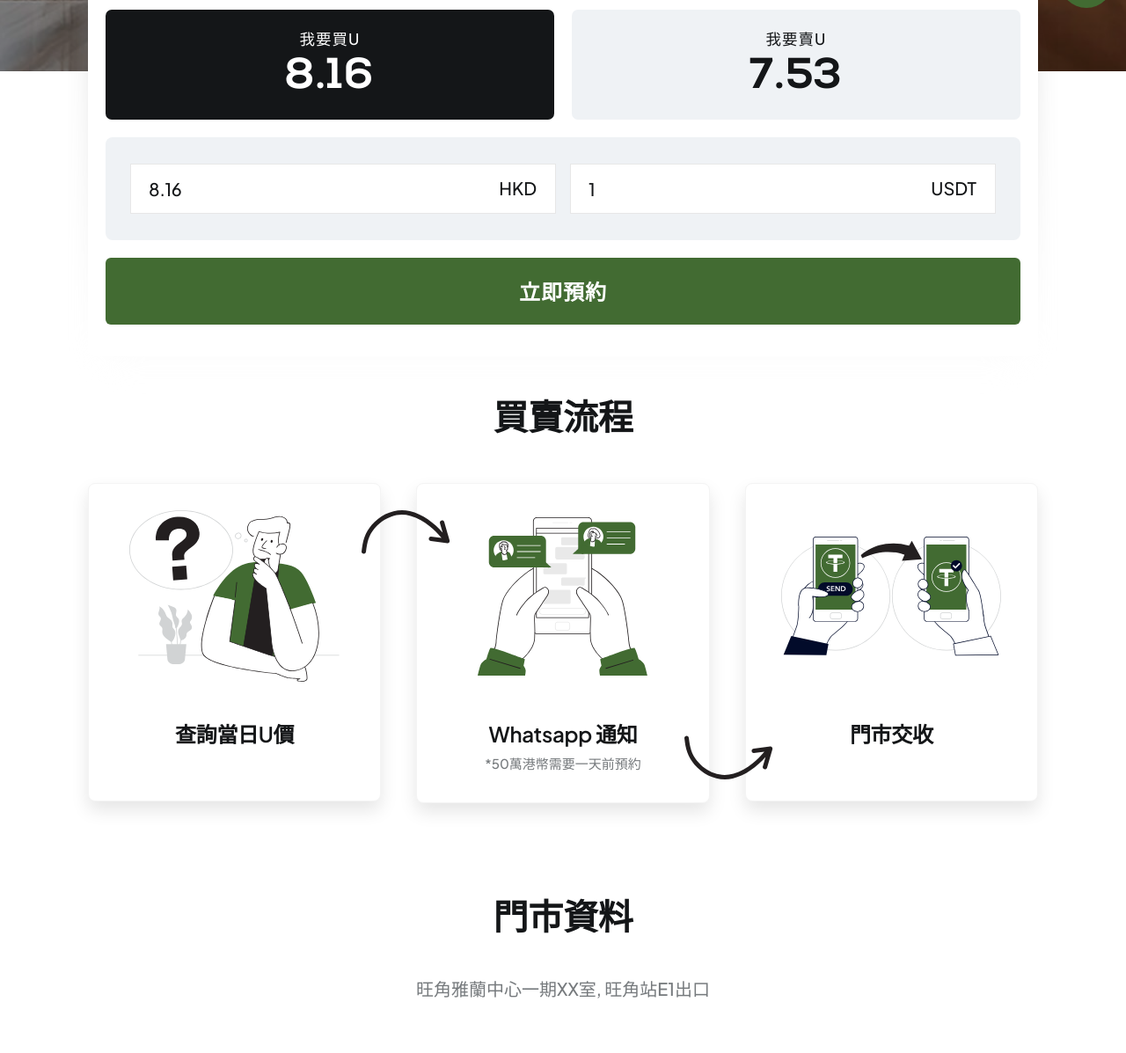
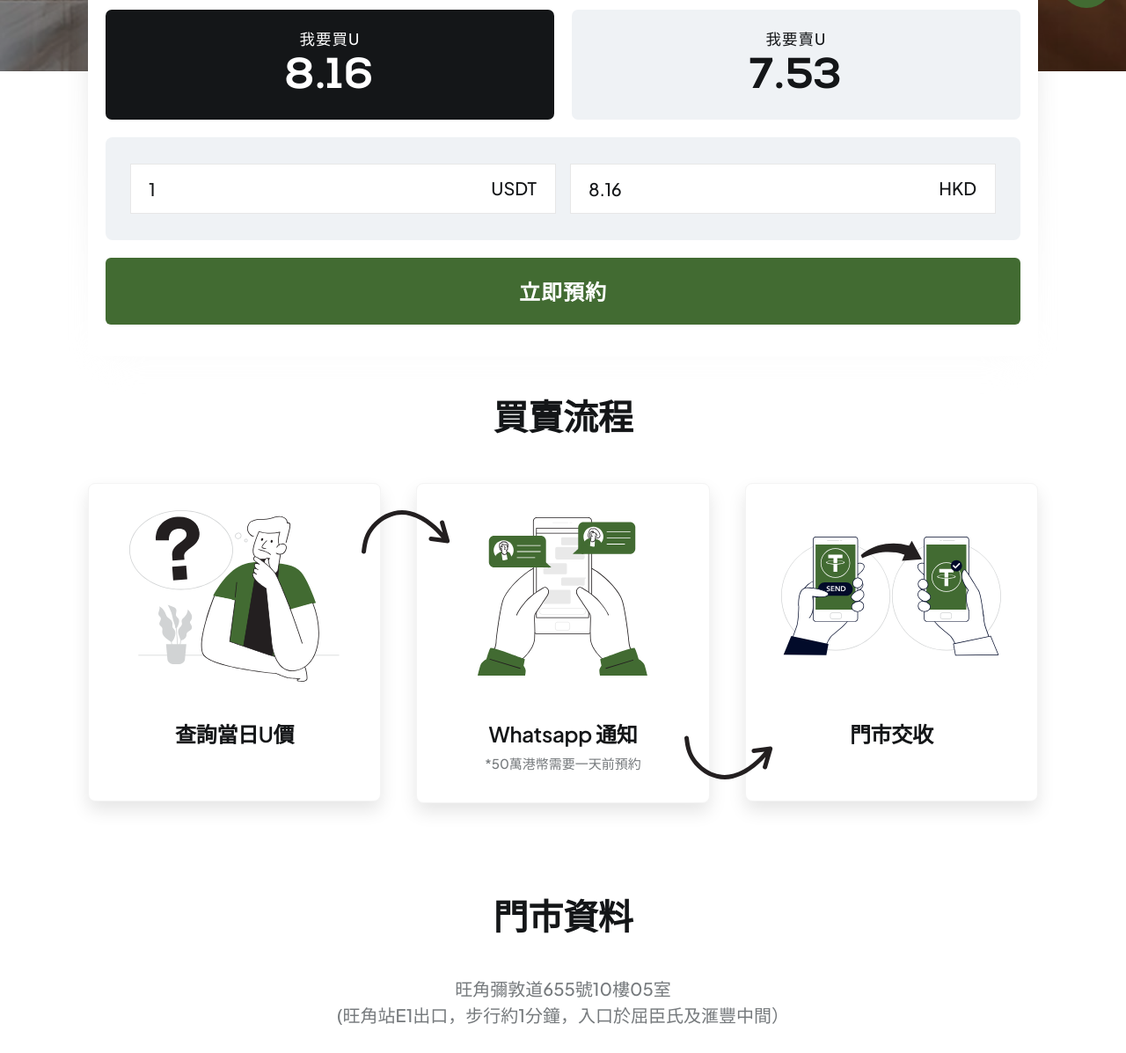
Before and after one commit to ukeedev/ukeedev.github.io, a plain HTML site: page index.html in a window 1280 px wide. Shown: the part 776-1973 px from the top of the page at 88% size. Drawn offline with Linux system fonts and the light colour scheme; grey boxes are pictures that could not be loaded.

Commit message:
202207211614
switched currency fields, removed exchange from title, new address

```diff
--- a/index.html
+++ b/index.html
@@ -5,7 +5,7 @@
 		<meta name="viewport" content="width=device-width, initial-scale=1, shrink-to-fit=no">
 		<meta name="description" content="">
         <meta name="keywords" content="">
-		<title>Union Crypto Exhange Centre</title>
+		<title>Union Crypto Centre</title>
 		<!-- Favicon -->
 		<link rel="apple-touch-icon" sizes="180x180" href="apple-touch-icon.png">
 		<link rel="icon" type="image/png" sizes="32x32" href="favicon-32x32.png">
@@ -134,11 +134,11 @@
 							<div class="row col-spacing-20" id="buyU">
 								<div class="col-12 margin-top-20">
 									<div class="form-row margin-0 padding-x-20 padding-y-30 bg-gray text-center border-radius-05">
+										<div class="col-12 col-md-6 usdt">
+											<input type="number" name="name" placeholder="" class="currency bg-white" v-model="usdt" min="0" pattern="^\d*(\.\d{0,2})?$">
+										</div>
 										<div class="col-12 col-md-6 hkd">
 											<input type="number" name="name" placeholder="" class="currency bg-white" v-model="hkd" min="0" pattern="^\d*(\.\d{0,2})?$">
-										</div>
-										<div class="col-12 col-md-6 usdt">
-											<input type="number" name="name" placeholder="" class="currency bg-white" v-model="usdt" min="0" pattern="^\d*(\.\d{0,2})?$">
 										</div>
 									</div>
 								</div>
@@ -236,7 +236,8 @@
 						<div class="row">
 							<div class="col-12 col-md-10 offset-md-1 col-lg-8 offset-lg-2">
 								<h2 class="font-weight-semi-bold h1 margin-bottom-40">門市資料</h2>
-								<p class="font-x-large">旺角雅蘭中心一期XX室, 旺角站E1出口</p>
+								<p class="font-x-large">旺角彌敦道655號10樓05室<br>
+									(旺角站E1出口，步行約1分鐘，入口於屈臣氏及滙豐中間）</p>
 							</div>
 						</div><!-- end row -->
 					</div>
@@ -244,7 +245,7 @@
 				<!-- Google Maps -->
 				<div class="container-fluid padding-0">
 					<div class="gmap-canvas">
-						<iframe src="https://www.google.com/maps/embed?pb=!1m18!1m12!1m3!1d3690.9397003198324!2d114.16717831536819!3d22.31812014788682!2m3!1f0!2f0!3f0!3m2!1i1024!2i768!4f13.1!3m3!1m2!1s0x340400c7a240fa9b%3A0x18822863bd67a910!2sGrand%20Plaza!5e0!3m2!1sen!2sph!4v1657533100486!5m2!1sen!2sph" width="1920" height="659" style="border:0;" allowfullscreen="" loading="lazy" referrerpolicy="no-referrer-when-downgrade"></iframe>
+						<iframe src="https://www.google.com/maps/embed?pb=!1m18!1m12!1m3!1d3690.9285064824207!2d114.16708191536814!3d22.31854344787144!2m3!1f0!2f0!3f0!3m2!1i1024!2i768!4f13.1!3m3!1m2!1s0x340400c7be160685%3A0xebedafbd75d4029a!2s10%2005%2C%20Wu%20Sang%20House%2C%20655%20Nathan%20Rd%2C%20Mong%20Kok%2C%20Hong%20Kong!5e0!3m2!1sen!2sph!4v1658391020827!5m2!1sen!2sph" width="1920" height="659" style="border:0;" allowfullscreen="" loading="lazy" referrerpolicy="no-referrer-when-downgrade"></iframe>
 					</div>
 				</div>
 				<!-- end Google maps -->
```
